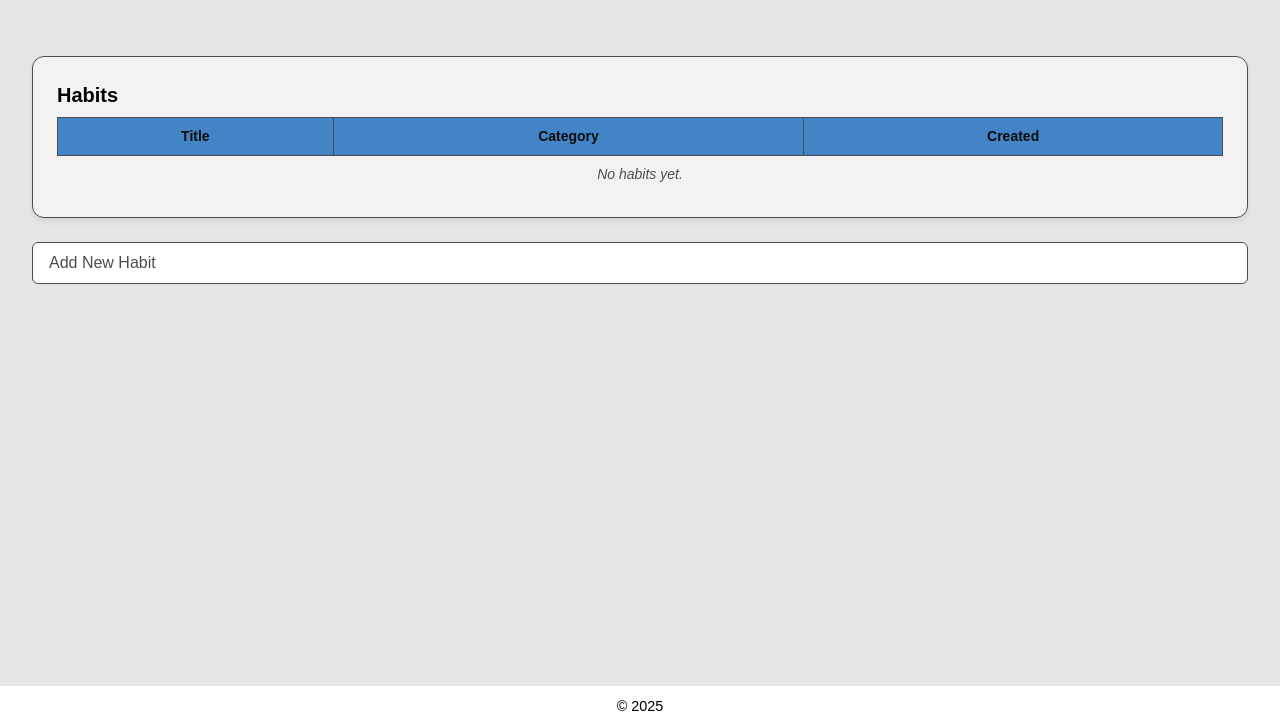
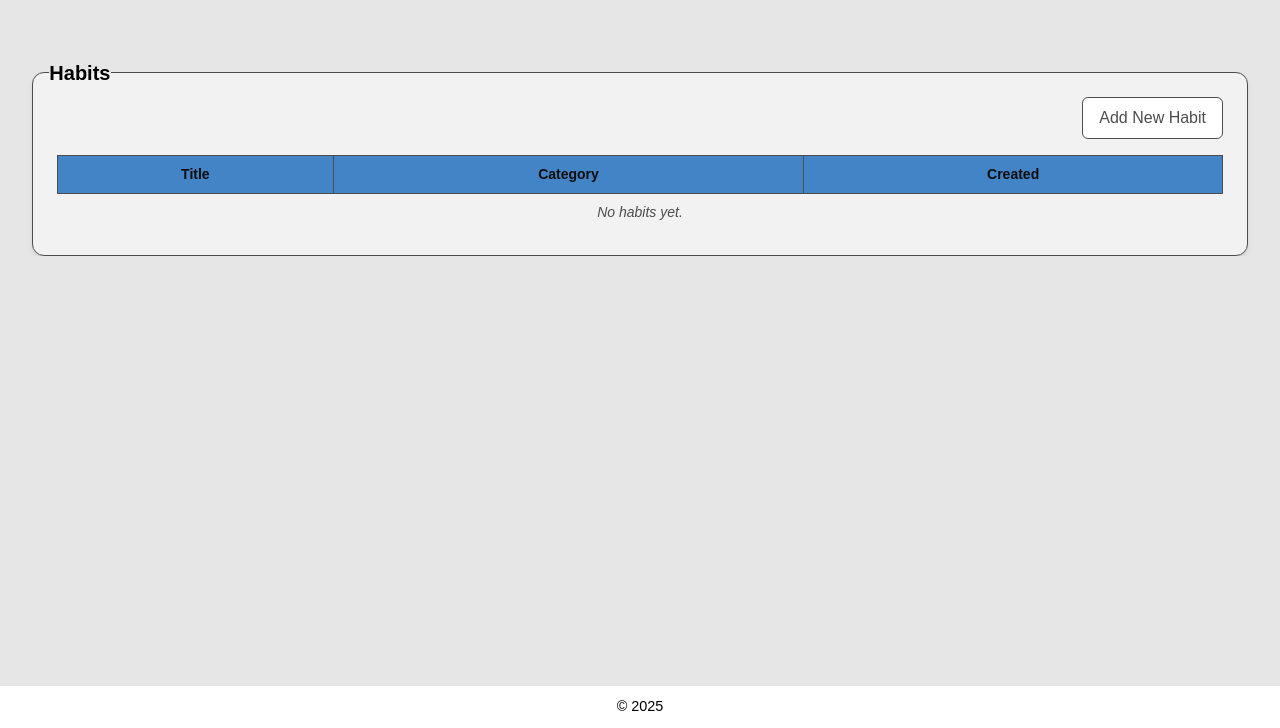
Before and after one commit to isaacrosdail/project-vesper, a Python web app: template app/modules/habits/templates/habits/dashboard.html in a window 1280 px wide. Shown: the part 72-800 px from the top of the page. Run offline with Jinja, Linux system fonts and the light colour scheme; the template is opened without the code that fills it, so the values that code supplies are empty; style sheets or scripts are compiled from the project's sources.

Commit message:
Experiment with 'Add Habit' button position

```diff
--- a/app/modules/habits/templates/habits/dashboard.html
+++ b/app/modules/habits/templates/habits/dashboard.html
@@ -5,7 +5,12 @@
 {% block content %}
 <div class="dashboard-container">
     <div class="dashboard-card">
-        <h2>Habits</h2>
+        <div class="table-card-header">
+            <h2 class="card-title">Habits</h2>
+            <a href="{{ url_for('habits.habits') }}" class="btn-secondary table-card-btn">
+                Add New Habit
+            </a>
+        </div>
         <table class="table-standard">
             <caption class="sr-only">Habits</caption>
             <thead>
@@ -44,9 +49,6 @@
             </tbody>
         </table>
     </div>
-    <a href="{{ url_for('habits.habits') }}" class="mb-2 btn-secondary">
-        Add New Habit
-    </a>
 </div>
 {% endblock %}
 
--- a/app/static/css/style.css
+++ b/app/static/css/style.css
@@ -131,6 +131,32 @@
 
         /* TODO: Scrap, this is temporary to see styling as I wrap up */
         border: solid 1px var(--border);
+
+        position: relative;
+        margin-top: 1rem;
+    }
+    /* Mimicking <fieldset>'s 'title intersects border' effect for our table container headers */
+    .card-title {
+        position: absolute; /* breaks the title out of normal flow */
+        top: -0.9rem;
+        left: 1rem;
+        background: linear-gradient(
+            to bottom,
+            var(--bg-dark) 50%, /* Top half */
+            var(--bg) -50%      /* Bottom half */
+        );
+        padding: 0 0.02rem;
+        margin: 0;
+    }
+    /* Getting our "Add __" buttons to appear above top right of tables */
+    .table-card-header {
+        display: flex;
+        justify-content: space-between;
+        align-items: center;
+        margin-bottom: 1rem;
+    }
+    .table-card-btn {
+        margin-left: auto;
     }
 
     /* Warnings? Messages? Success? idk */
```
